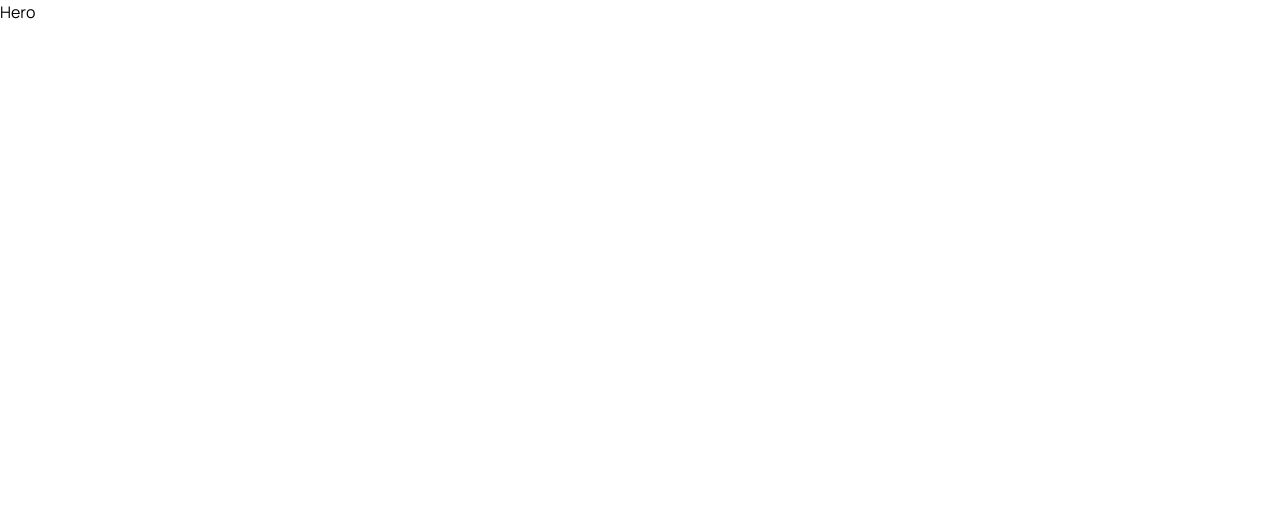
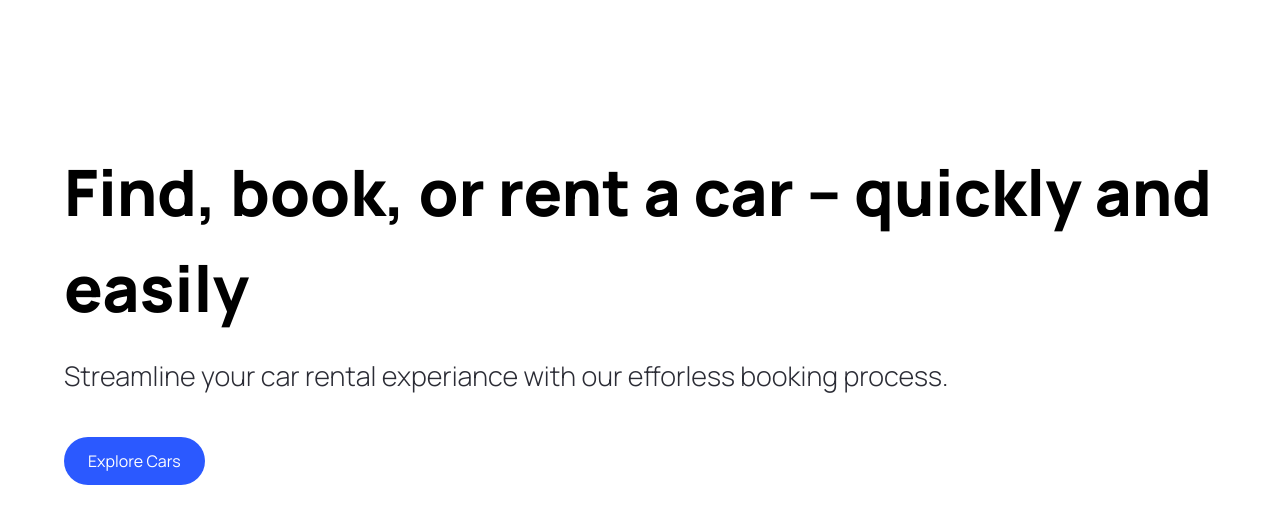
Before and after one commit to sukiasyan/cars, a Next.js app: page / in a window 1280 px wide. Shown: the top 524 px of the page. Built offline with nearby package versions, Linux system fonts and the light colour scheme.

Commit message:
first page

```diff
--- /dev/null
+++ b/components/CustomButton.tsx
@@ -0,0 +1,23 @@
+'use client'
+
+import Image from 'next/image'
+import { CustomButtonStyles } from '@/types'
+
+const CustomButton = ({
+  title,
+  containerStyles,
+  handleClick
+}: CustomButtonStyles) => {
+  return (
+    <button
+      disabled={false}
+      type="button"
+      className={`custom-btn ${containerStyles}`}
+      onClick={handleClick}
+    >
+      <span className={`flex-1`}>{title}</span>
+    </button>
+  )
+}
+
+export default CustomButton
--- a/components/Hero.tsx
+++ b/components/Hero.tsx
@@ -1,5 +1,29 @@
+'use client'
+
+import { CustomButton } from '@/components'
+
 const Hero = () => {
-  return <> Hero</>
+  const handleScroll = () => {
+    console.log('Function: handleScroll - Line 5 - ')
+  }
+  return (
+    <div className="hero">
+      <div className="flex-1 pt-36 padding-x">
+        <h1 className="hero__title">
+          Find, book, or rent a car -- quickly and easily
+        </h1>
+        <p className="hero__subtitle">
+          Streamline your car rental experiance with our efforless booking
+          process.
+        </p>
+        <CustomButton
+          title="Explore Cars"
+          containerStyles="bg-primary-blue text-white rounded-full mt-10"
+          handleClick={handleScroll}
+        />
+      </div>
+    </div>
+  )
 }
 
 export default Hero
--- a/components/index.ts
+++ b/components/index.ts
@@ -1,3 +1,4 @@
 import Hero from './Hero'
+import CustomButton from './CustomButton'
 
-export { Hero }
+export { Hero, CustomButton }
--- /dev/null
+++ b/types/index.ts
@@ -0,0 +1,7 @@
+import { MouseEventHandler } from 'react'
+
+export interface CustomButtonStyles {
+  title: string
+  containerStyles?: string
+  handleClick: MouseEventHandler<HTMLButtonElement>
+}
```
